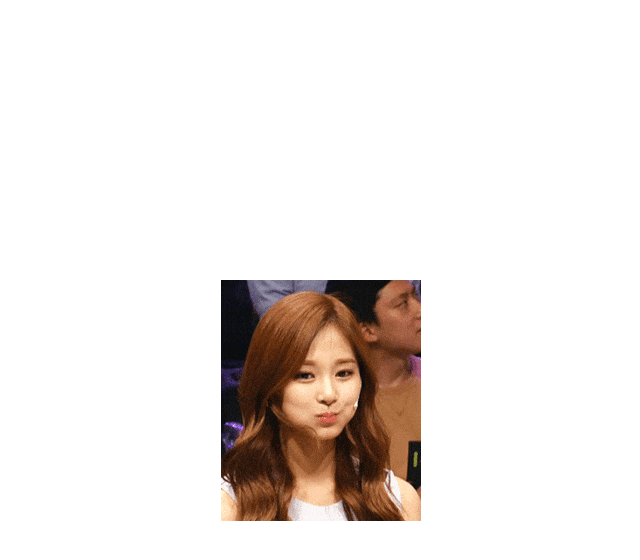
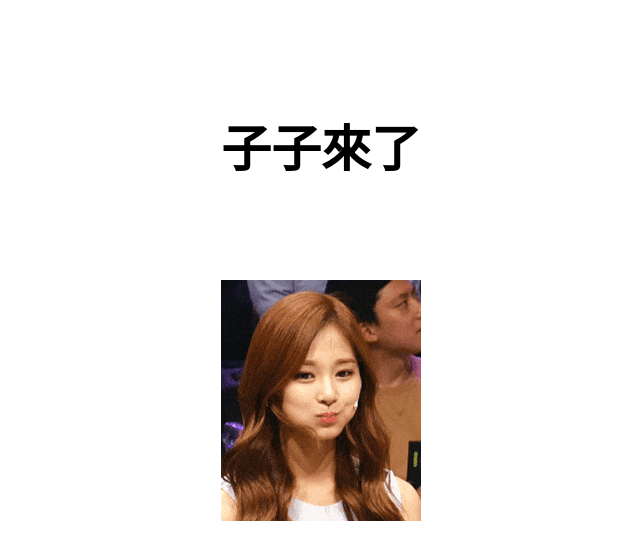
Before and after one commit to Putaoge/putaoge.github.io, a plain HTML site: page index.html in a window 1280 px wide. Shown: the whole page, without its empty margins (319-959 px from the left). Drawn offline with Linux system fonts and the light colour scheme.

Commit message:
Update index.html

```diff
--- a/index.html
+++ b/index.html
@@ -14,9 +14,16 @@
             bottom: 0;
             margin: auto;
           }
+          h1{
+            width: 100%;
+            text-align: center;
+            line-height: 300px;
+            font-size: 50px;
+          }
     </style>
 </head>
 <body>
+    <h1>子子來了</h1>
     <img src="./images/tzutzu.gif" alt="">
     <script>
     'use strict';
```
